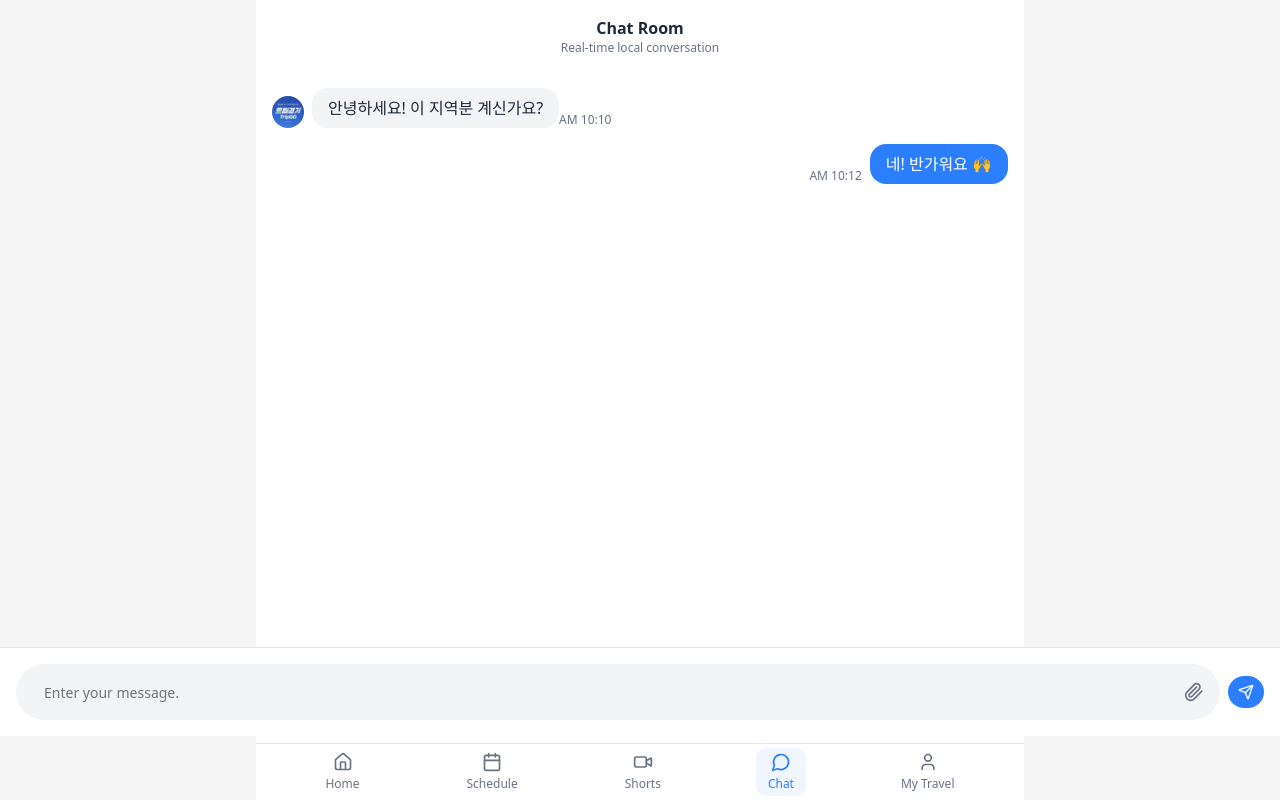
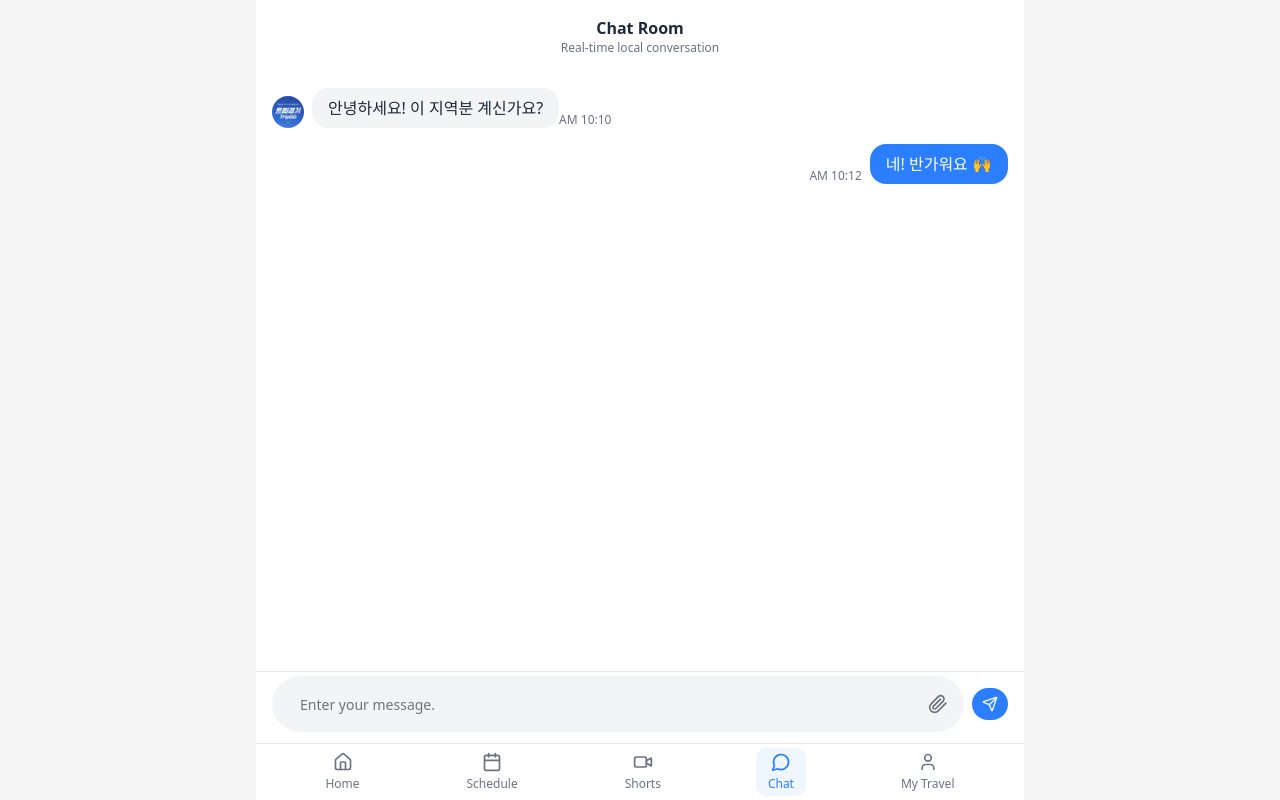
Before and after one commit to KimSH39/TripGG-Front, a Next.js app: page /chat in a window 1280 px wide. Built offline with nearby package versions, Linux system fonts and the light colour scheme; no server answers; a web font is replaced by a local one.

Commit message:
fix : 채팅 입력바 길이 조절

```diff
--- a/app/(layout)/chat/page.tsx
+++ b/app/(layout)/chat/page.tsx
@@ -117,8 +117,8 @@ export default function ChatPage() {
             </div>
 
             {/* 입력바 */}
-            <div className="fixed bottom-16 left-0 w-full bg-white border-t border-gray-200 p-4">
-                <div className="flex items-center space-x-2">
+            <div className="fixed bottom-16 left-0 right-0 z-10 bg-white border-t border-gray-200 px-4 py-1 max-w-3xl mx-auto">
+                <div className="flex items-center space-x-2 px-0 py-0">
                     <div className="flex-1 flex items-center bg-gray-100 rounded-full px-4 py-2">
                         <Input
                             value={message}
```
